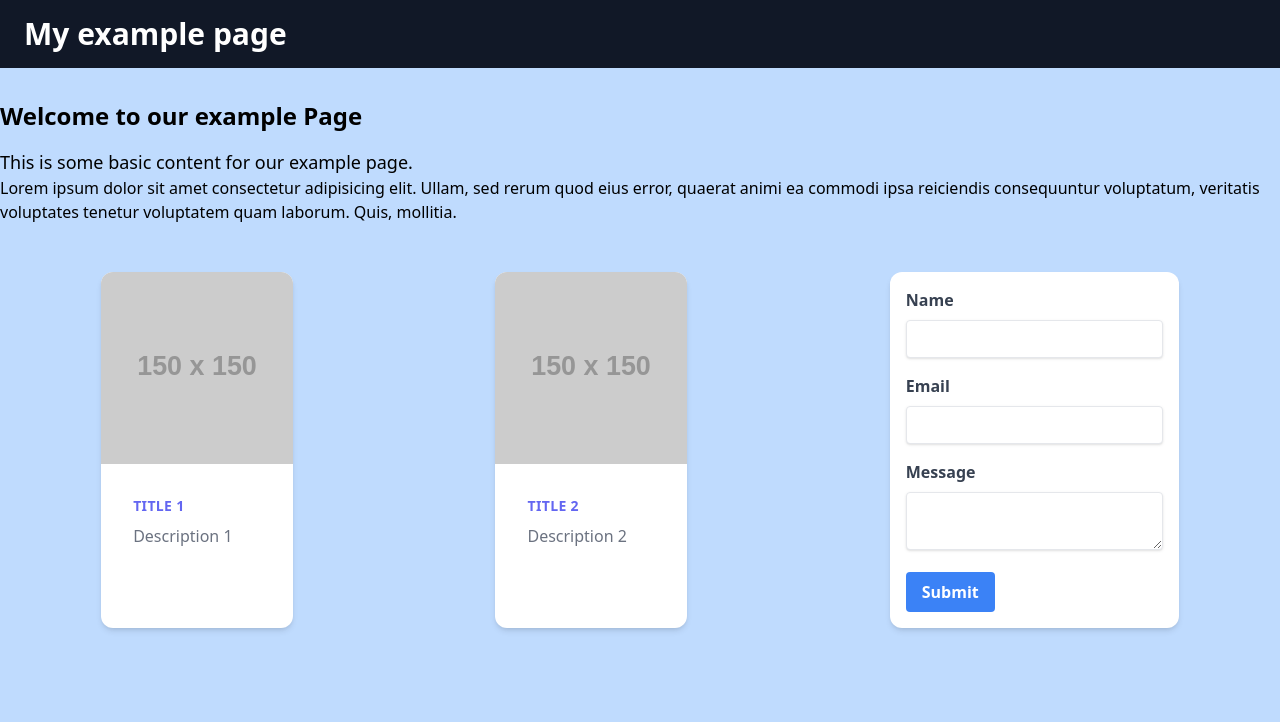
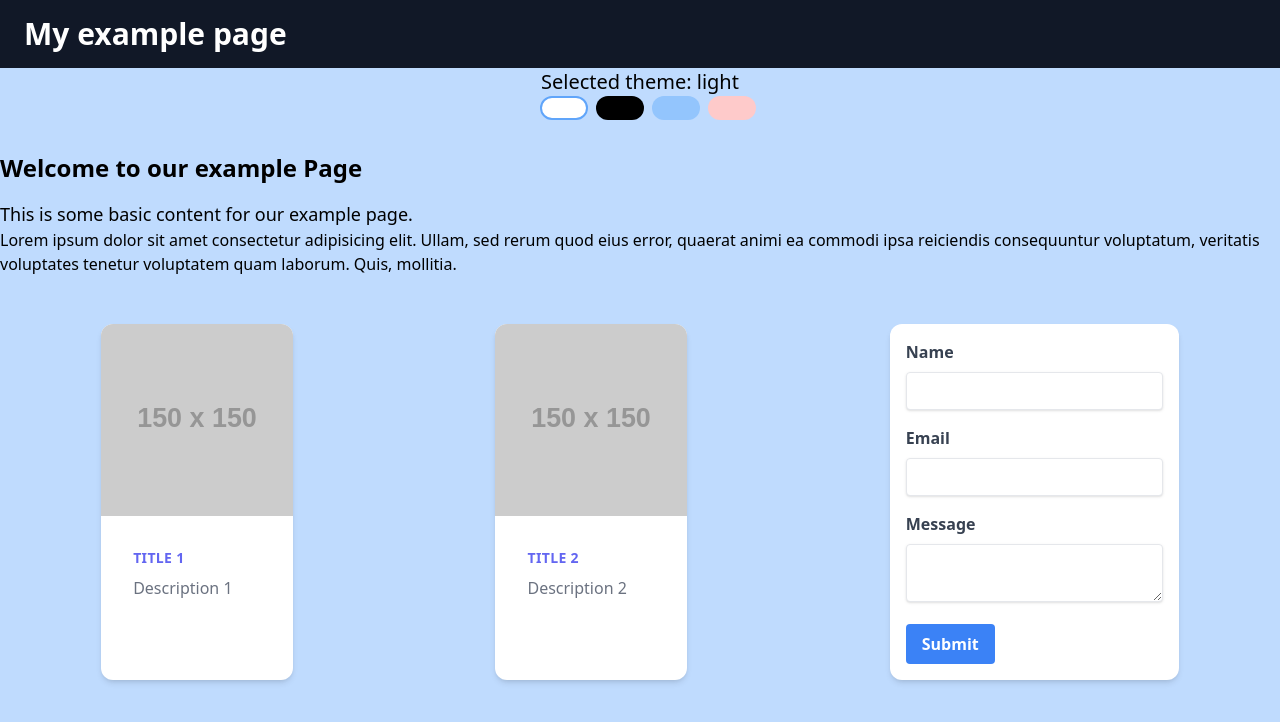
Before and after one commit to OwenLobato/theme-switch, a React (Create React App) app: page / in a window 1280 px wide. Shown: the top 722 px of the page. Built offline with nearby package versions, Linux system fonts and the light colour scheme.

Commit message:
Add theme context and switch

```diff
--- a/src/App.jsx
+++ b/src/App.jsx
@@ -1,13 +1,17 @@
 import './styles/index.css';
 import { Header } from './components/Header';
 import { Content } from './components/Content';
+import { ThemeSwitch } from './components/ThemeSwitch';
 import { Card } from './components/Card';
 import { Form } from './components/Form';
+import { ThemeContext } from './contexts/ThemeContext';
 
 function App() {
   return (
+    <ThemeContext>
       <div className='min-h-screen bg-blue-200 flex flex-col'>
         <Header />
+        <ThemeSwitch />
         <Content />
         <div className='flex justify-center'>
           <Card
@@ -23,6 +27,7 @@ function App() {
           <Form />
         </div>
       </div>
+    </ThemeContext>
   );
 }
 
--- /dev/null
+++ b/src/components/ThemeSwitch.jsx
@@ -0,0 +1,51 @@
+import { useEffect } from 'react';
+import { useThemeContext } from '../contexts/ThemeContext';
+
+const THEMES = [
+  { name: 'light', color: 'bg-white' },
+  { name: 'dark', color: 'bg-black' },
+  { name: 'cool', color: 'bg-blue-300' },
+  { name: 'warm', color: 'bg-red-200' },
+];
+
+export const ThemeSwitch = () => {
+  const { theme, setTheme, getStoredTheme, setStoredTheme } = useThemeContext();
+
+  useEffect(() => {
+    const storedTheme = getStoredTheme();
+
+    if (storedTheme) {
+      setTheme(storedTheme);
+    } else {
+      const darkQuery = window.matchMedia('(prefers-color-scheme: dark)');
+      const newTheme = darkQuery.matches ? 'dark' : 'light';
+      setTheme(newTheme);
+      setStoredTheme(newTheme);
+    }
+  }, [setTheme]);
+
+  const selectTheme = (selectedTheme) => {
+    setTheme(selectedTheme);
+    setStoredTheme(selectedTheme);
+  };
+
+  return (
+    <div className='flex flex-col items-center justify-center space-x-4'>
+      <p className='text-xl'>Selected theme: {theme}</p>
+
+      <div className='flex gap-2'>
+        {THEMES.map((themeMode) => (
+          <button
+            key={themeMode.name}
+            onClick={() => selectTheme(themeMode.name)}
+            className={`w-12 h-6 rounded-full ${
+              themeMode.color
+            } focus:outline-none ${
+              theme === themeMode.name ? 'border-2 border-blue-400' : ''
+            }`}
+          ></button>
+        ))}
+      </div>
+    </div>
+  );
+};
--- /dev/null
+++ b/src/contexts/ThemeContext.js
@@ -0,0 +1,25 @@
+import { createContext, useState, useContext } from 'react';
+
+const ThemeContextProvider = createContext();
+
+export const ThemeContext = ({ children }) => {
+  const getStoredTheme = () => window.localStorage.getItem('theme');
+  const setStoredTheme = (theme) => window.localStorage.setItem('theme', theme);
+
+  const [theme, setTheme] = useState(getStoredTheme() || 'dark');
+
+  return (
+    <ThemeContextProvider.Provider
+      value={{
+        getStoredTheme,
+        setStoredTheme,
+        theme,
+        setTheme,
+      }}
+    >
+      {children}
+    </ThemeContextProvider.Provider>
+  );
+};
+
+export const useThemeContext = () => useContext(ThemeContextProvider);
```
Lines whose indentation alone changed are shown as unchanged.
